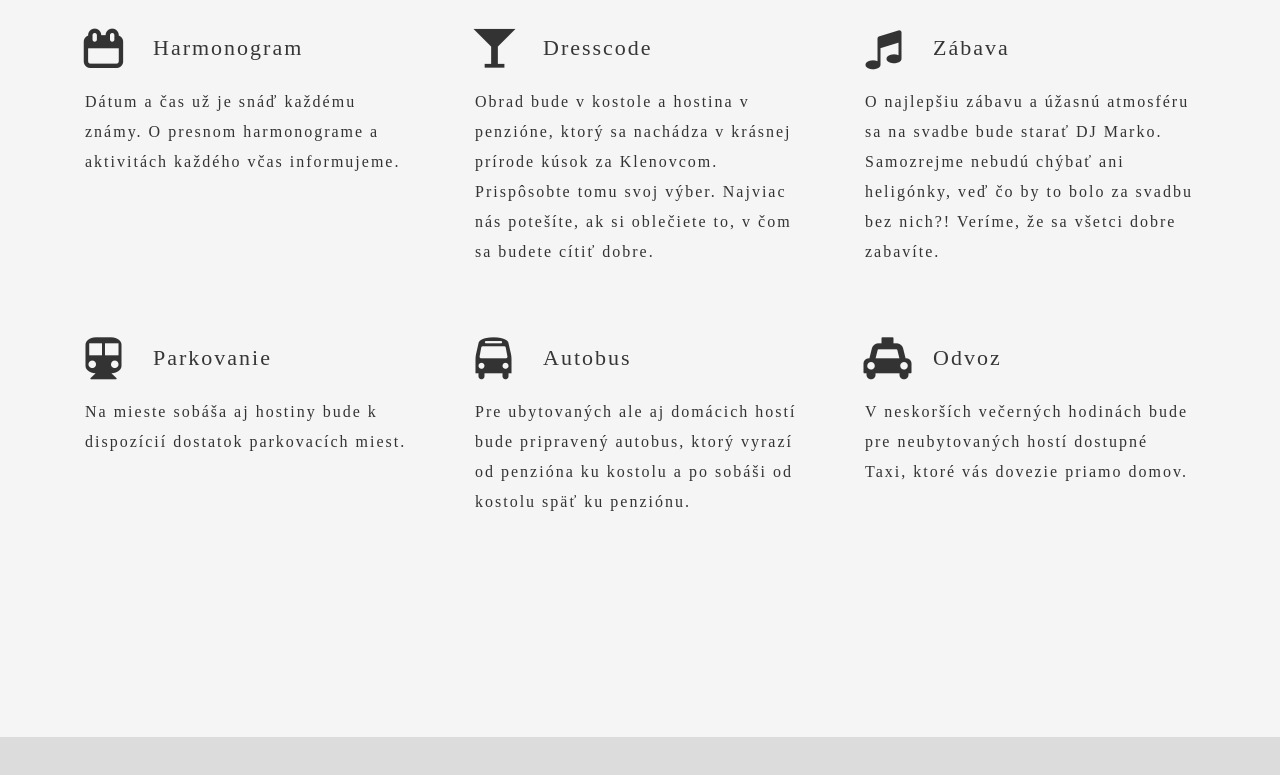
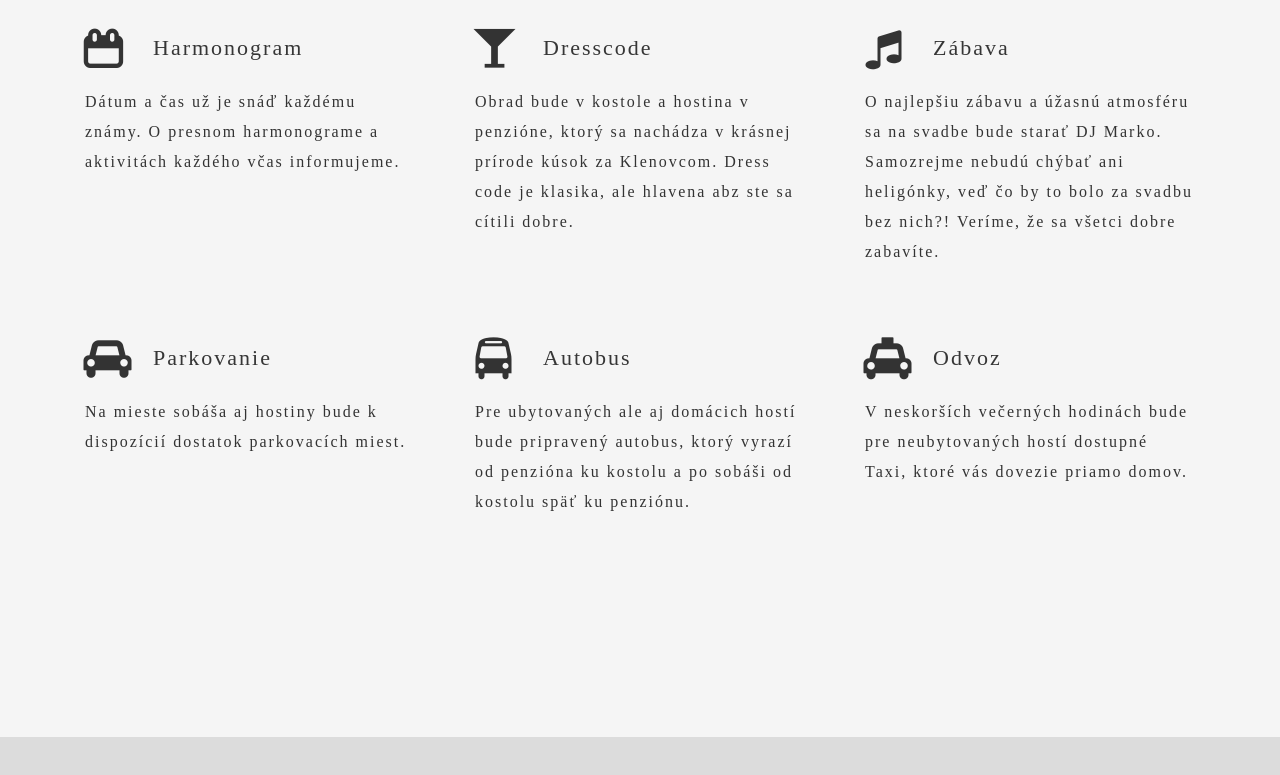
Before and after one commit to slavokozar/katkaakubko, a plain HTML site: page index.html in a window 1280 px wide. Shown: the part 4897-5672 px from the top of the page. Drawn offline with Linux system fonts and the light colour scheme; some packages are replaced by stand-ins of ours; a web font is replaced by a local one.

Commit message:
Update index.html
change of texts

```diff
--- a/index.html
+++ b/index.html
@@ -433,8 +433,7 @@
                             </div>
                         </div>
                         <p class="the-feature animation fadeInUp">Obrad bude v kostole a hostina v penzióne, ktorý sa nachádza v krásnej prírode kúsok za Klenovcom.
-                            Prispôsobte tomu svoj výber. Najviac nás potešíte, ak si oblečiete to, v čom sa budete cítiť dobre.</p>
-
+                            Dress code je klasika, ale hlavena abz ste sa cítili dobre.</p>
                     </div>
                 </div>
                 <!-- End of ITEM-2 -->
@@ -470,7 +469,7 @@
                     <div class="feature-wrapper">
                         <div class="icon-and-title animation fadeInUp">
                             <div class="the-icon">
-                                <i class="de-icon-subway"></i>
+                                <i class="de-icon-cab"></i>
                             </div>
                             <div class="bold400">
                                 <a href="#">Parkovanie</a>
@@ -737,7 +736,7 @@
                         <div class="arrow-left"></div>
                         <div class="story-date">
                             <div class="date-only">7.1.</div>
-                            <div class="month-year">2021</div>
+                            <div class="month-year">2022</div>
                         </div>
                         <div class="arrow-right"></div>
                         <div class="clearboth"></div>
```
